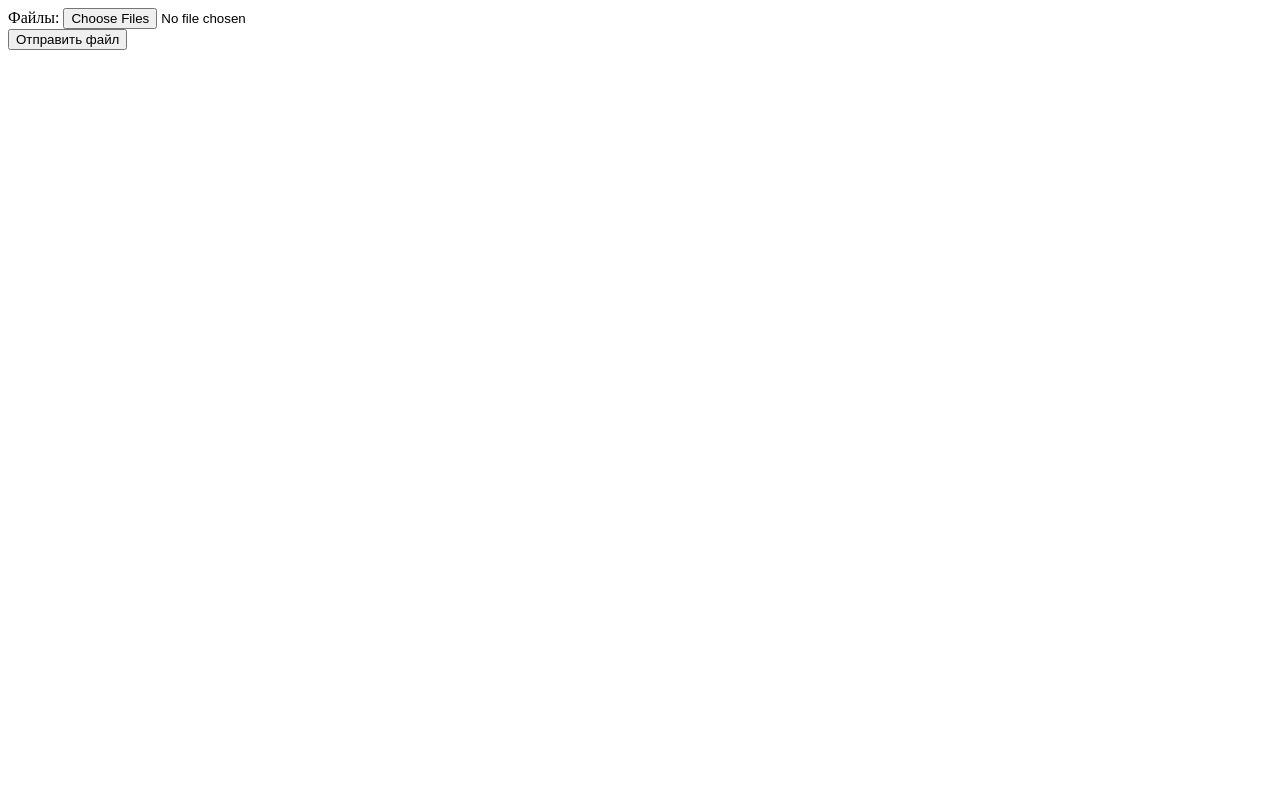
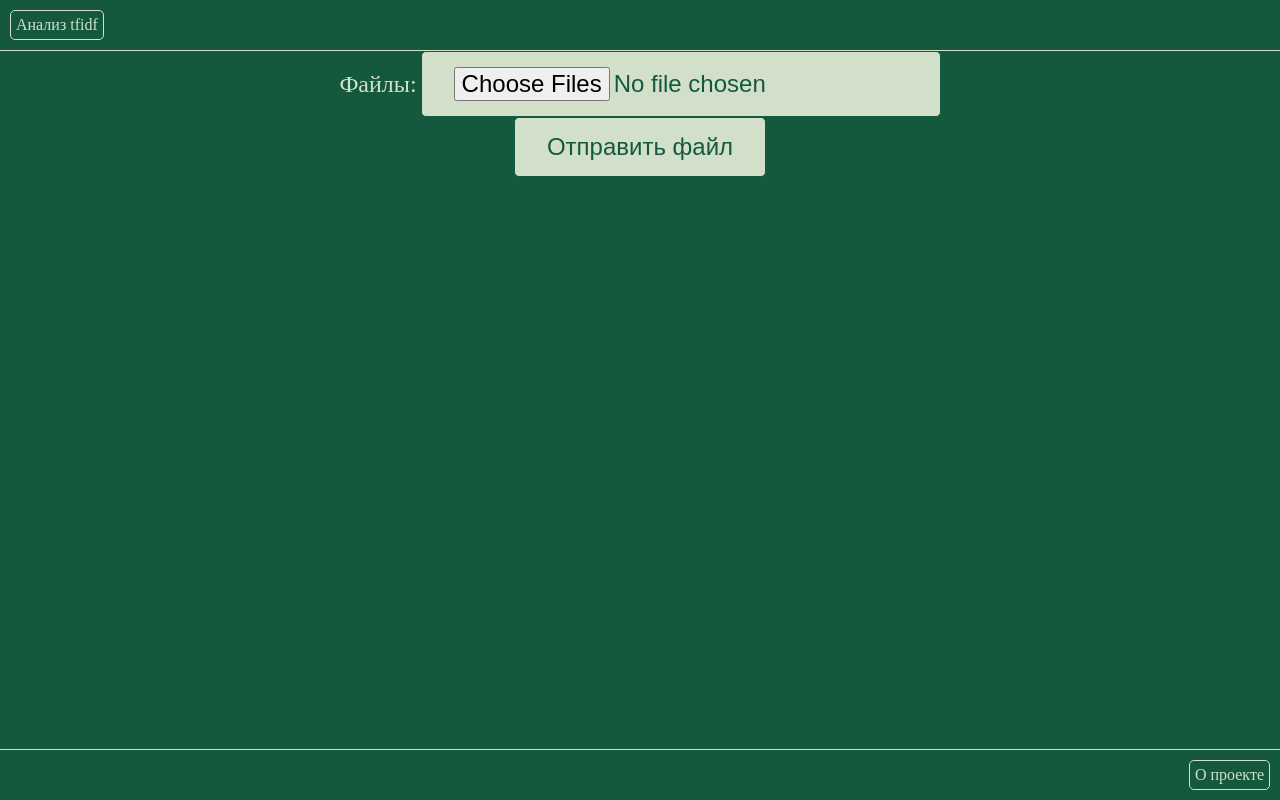
Before and after one commit to Vinogradnij/lestaweb_intern, a Django app: page / in a window 1280 px wide. Run offline with Django 5.2, Linux system fonts and the light colour scheme.

Commit message:
Подключение файла стилей

```diff
--- a/lesta_web/templates/tfidf_table/base.html
+++ b/lesta_web/templates/tfidf_table/base.html
@@ -1,13 +1,29 @@
+{% load static %}
+
 <!DOCTYPE html>
 <html lang="ru">
 <head>
     <meta charset="UTF-8">
+    <link rel="stylesheet" href="{% static 'tfidf_table/css/style.css' %}">
+    <link rel="stylesheet" href="https://fonts.googleapis.com/css?family=Roboto">
     <title>{{title}}</title>
 </head>
+
 <body>
+
+<header>
+    <div>Анализ tfidf</div>
+</header>
+
 <main>
     {% block content %}
     {% endblock %}
 </main>
+
+<footer>
+    <a href="https://github.com/Vinogradnij/lestaweb_intern/blob/master/readme.md">О проекте</a>
+</footer>
+
 </body>
+
 </html>
```
